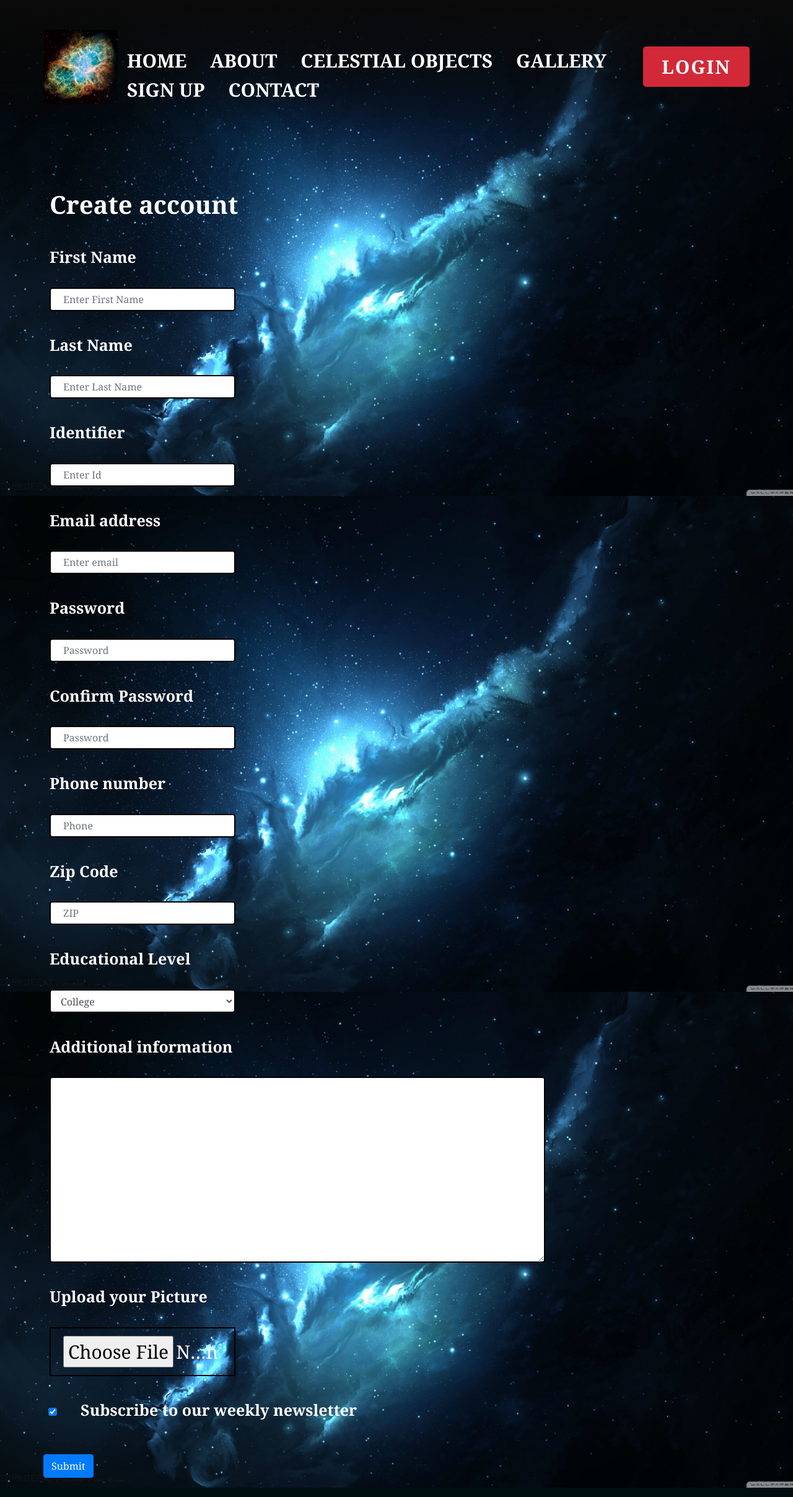
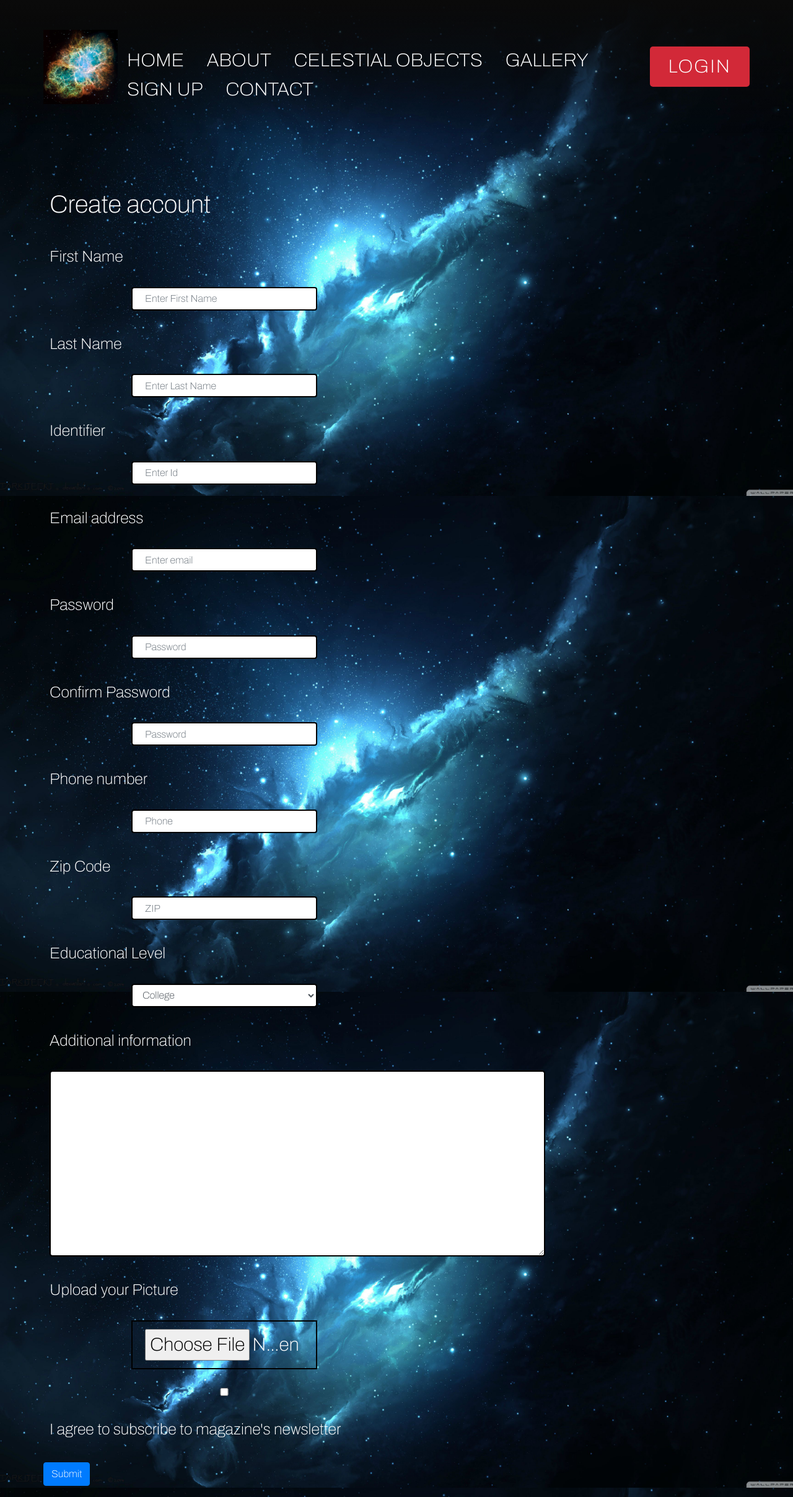
Before and after one commit to MohamedBoutaieb/Astronomy-Website, a PHP site: page /html/sign-up.html in a window 1280 px wide; the page is wider, and only the part inside the window is pictured. Shown: that part at 62% size. Run offline with PHP 8.4, Linux system fonts and the light colour scheme; some libraries are stand-ins or nearby versions; some web fonts are replaced.

Commit message:
minor changes

```diff
--- a/assets/formAssets.css
+++ b/assets/formAssets.css
@@ -1,5 +1,9 @@
+
 *{
    color: white;
+     box-sizing: border-box;
+    margin :0;
+    padding :0;
 }
 .form fieldset legend {
     font-size: 40px;
@@ -27,7 +31,9 @@
     width: 300px;
     padding: 12px 20px;
     margin-bottom: 30px;
+    margin-right: 60%;
     text-align: left;
+    float:right;
 }
 .form div .invalid-feedback {
 
@@ -42,7 +48,9 @@
     margin-left: 80px;
     width: 300px;
     margin-bottom: 30px;
+    margin-right: 60%;
     text-align: left;
+    float:right;
 }
 .form div textarea {
     border: 2px solid black;
@@ -52,22 +60,7 @@
     margin-bottom: 30px;
     text-align: left;
 }
-#check{
- margin-left: 30px;
- text-align: left;
- font-size: 25px;
 
-}
-#checkbox{
-    margin-left: -165px;
-    margin-top: 15px;
-}
-*{
-    box-sizing: border-box;
-    margin :0;
-    padding :0;
-
-}
 body button{
     margin-left: 70px;
 
@@ -80,11 +73,16 @@
     background-size: cover;
     background-position: center center;
     height: 100vh;
-    font-family: Cambria, Cochin, Georgia, Times, 'Times New Roman', serif;
+    font-family: 'Archivo', sans-serif;
     font-weight: 600;
     font-size: 30px;
     margin: 0;
     padding: 0;
+}
+
+#one{
+    float: left;
+
 }
 
 header{
@@ -105,12 +103,7 @@
 }
 
 
-#topScreen{
-    height: 300px;
 
-
-
-}
 .gen{
     position: relative;
 
@@ -144,9 +137,7 @@
     border-radius: 5px;
     background: #d22938;
 }
-a{
-    text-decoration: none;
-}
+
 .cool-link::after{
     content: '';
     display: block;
@@ -160,3 +151,6 @@
     width:100%;
     transition: width .3s ;
 }
+a:link{
+    text-decoration: none!important;
+  }
--- a/html/sign-up.html
+++ b/html/sign-up.html
@@ -2,24 +2,26 @@
 <html lang="en">
 
 <head>
-  <title>Sign Up • Astronomy Magazine </title>
-  <link rel="stylesheet" href="https://stackpath.bootstrapcdn.com/bootstrap/4.3.1/css/bootstrap.min.css"
-    integrity="sha384-ggOyR0iXCbMQv3Xipma34MD+dH/1fQ784/j6cY/iJTQUOhcWr7x9JvoRxT2MZw1T" crossorigin="anonymous">
-  <link href="../assets/formAssets.css" rel="stylesheet" />
-  <meta name="description" content="">
   <meta charset="UTF-8">
+    <meta http-equiv="X-UA-Compatible" content="IE=edge">
+    <meta name="viewport" content="width=device-width, initial-scale=1.0">
+    <link rel="stylesheet" href="https://stackpath.bootstrapcdn.com/bootstrap/4.3.1/css/bootstrap.min.css" integrity="sha384-ggOyR0iXCbMQv3Xipma34MD+dH/1fQ784/j6cY/iJTQUOhcWr7x9JvoRxT2MZw1T" crossorigin="anonymous">
+    <title>Sign Up •Astronomy Magazine</title>
+    <link rel="stylesheet" href="../assets/main.css">
+    <link rel="stylesheet" href="../assets/formAssets.css">
     <link rel="preconnect" href="https://fonts.gstatic.com">
     <link href="https://fonts.googleapis.com/css2?family=Raleway:wght@300&display=swap" rel="stylesheet">
     <link href="https://fonts.googleapis.com/css2?family=Anton&display=swap" rel="stylesheet">
     <link rel="preconnect" href="https://fonts.gstatic.com">
     <link rel="preconnect" href="https://fonts.gstatic.com">
     <link href="https://fonts.googleapis.com/css2?family=Poiret+One&display=swap" rel="stylesheet">
-  <link href="https://fonts.googleapis.com/css2?family=Alfa+Slab+One&family=Archivo:wght@100&display=swap"
-    rel="stylesheet">
+    <link href="https://fonts.googleapis.com/css2?family=Alfa+Slab+One&family=Archivo:wght@100&display=swap" rel="stylesheet">
     <link rel="preconnect" href="https://fonts.gstatic.com">
     <link href="https://fonts.googleapis.com/css2?family=Monoton&display=swap" rel="stylesheet">
     <link rel="preconnect" href="https://fonts.gstatic.com">
     <link href="https://fonts.googleapis.com/css2?family=Antic&display=swap" rel="stylesheet">
+
+
 </head>
 
 <body>
@@ -98,23 +100,21 @@
 
         <div class="form-group">
           <label for="exampleTextarea">Additional information</label>
-          <textarea class="form-control" id="exampleTextarea" rows="3"></textarea>
+          <textarea class="form-control" value="" id="exampleTextarea" rows="3"></textarea>
         </div>
         <div class="form-group">
           <label for="exampleInputFile">Upload your Picture</label>
           <input type="file" class="form-control-file" id="exampleInputFile" aria-describedby="fileHelp">
 
         </div>
-        <fieldset class="form-group">
+        <div>
+          <div class="box">
+            <input id="checkbox" type="checkbox">
+            <span class="check"></span>
+              <label for="one">I agree to subscribe to magazine's newsletter</label>
+          </div>
 
-          <div class="form-check">
-            <label class="form-check-label">
-              <input class="form-check-input" type="checkbox" value="" checked="" id="checkbox">
-              <div id="check"> Subscribe to our weekly newsletter</div>
-            </label>
-
-        </fieldset>
-
+        </div>
         <button type="submit" class="btn btn-primary">Submit</button>
   </form>
 
```
Lines whose indentation alone changed are shown as unchanged.
